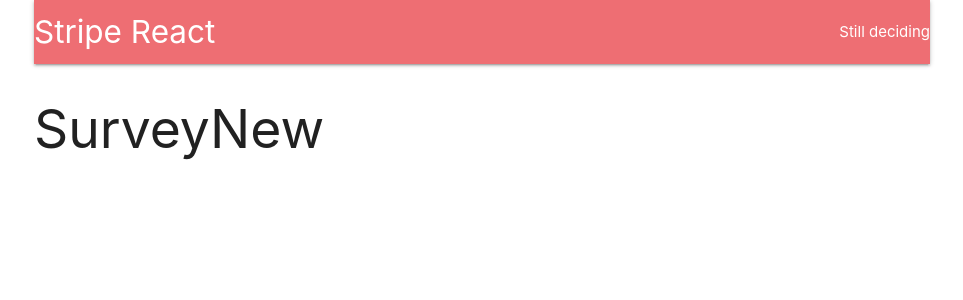
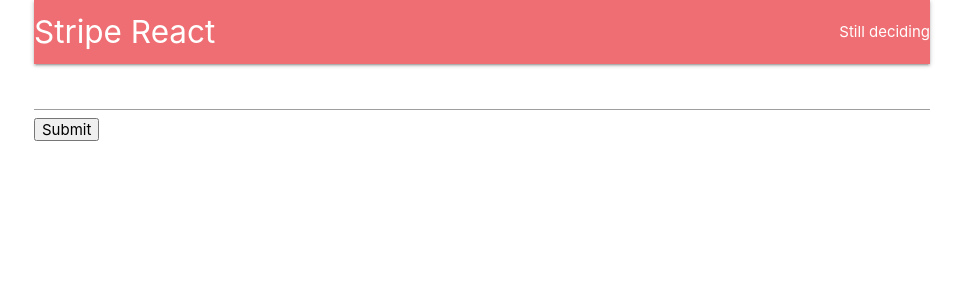
Before and after one commit to carycheng/stripe-react, a React (Create React App) app in the folder client/: page /surveys/new in a window 1280 px wide. Shown: the top 300 px of the page, without its empty margins (158-1121 px from the left). Built offline with nearby package versions, Linux system fonts and the light colour scheme; no server answers.

Commit message:
added redux form for new survey

```diff
--- a/client/package.json
+++ b/client/package.json
@@ -16,6 +16,7 @@
     "react-scripts": "4.0.3",
     "react-stripe-checkout": "^2.6.3",
     "redux": "^4.0.5",
+    "redux-form": "^8.3.7",
     "redux-thunk": "^2.3.0",
     "web-vitals": "^1.1.0"
   },
--- a/client/public/index.html
+++ b/client/public/index.html
@@ -15,6 +15,7 @@
       user's mobile device or desktop. See https://developers.google.com/web/fundamentals/web-app-manifest/
     -->
     <link rel="manifest" href="%PUBLIC_URL%/manifest.json" />
+    <link href="https://fonts.googleapis.com/icon?family=Material+Icons" rel="stylesheet">
     <!--
       Notice the use of %PUBLIC_URL% in the tags above.
       It will be replaced with the URL of the `public` folder during the build.
--- a/client/src/components/App.js
+++ b/client/src/components/App.js
@@ -5,8 +5,8 @@
 
 import Header from './Header';
 import Landing from './Landing';
-const Dashboard = () => <h2>Dashboard</h2>
-const SurveyNew = () => <h2>SurveyNew</h2>
+import Dashboard from './Dashboard';
+import SurveyNew from './surveys/SurveyNew';
 
 class App extends Component {
     // As soon as the react app boots up we will be calling the fetchUser
--- /dev/null
+++ b/client/src/components/Dashboard.js
@@ -0,0 +1,17 @@
+import react from 'react';
+import { Link } from 'react-router-dom';
+
+const Dashboard = () => {
+    return (
+        <div>
+            Dashboard
+            <div className="fixed-action-btn">
+                <Link to="/surveys/new" className="btn-floating btn-large red">
+                    <i className="material-icons">add</i>
+                </Link>
+            </div>
+        </div>
+    );
+};
+
+export default Dashboard
--- /dev/null
+++ b/client/src/components/surveys/SurveyForm.js
@@ -0,0 +1,23 @@
+import Reeact, { Component } from 'react';
+import { reduxForm, Field } from 'redux-form';
+
+class SurveyForm extends Component {
+    render() {
+        return (
+            <div>
+                <form onSubmit={this.props.handleSubmit(values => console.log(values))}>
+                    <Field
+                        type="text"
+                        name="surveyTitle"
+                        component="input"
+                    />
+                    <button type="submit">Submit</button>
+                </form>
+            </div>
+        );
+    }
+}
+
+export default reduxForm({
+    form: 'surveyForm'
+})(SurveyForm);
--- /dev/null
+++ b/client/src/components/surveys/SurveyNew.js
@@ -0,0 +1,14 @@
+import Reeact, { Component } from 'react';
+import SurveyForm from './SurveyForm';
+
+class SurveyNew extends Component {
+    render() {
+        return (
+            <div>
+                < SurveyForm />
+            </div>
+        );
+    }
+}
+
+export default SurveyNew;
--- a/client/src/reducers/index.js
+++ b/client/src/reducers/index.js
@@ -1,4 +1,5 @@
 import { combineReducers } from 'redux';
+import { reducer as reduxForm } from 'redux-form';
 import authReducer from './authReducer';
 
 export default combineReducers({
@@ -7,5 +8,6 @@
     // combine reducer which acts as a root reducer that contains all reducers.
     // We can then take this and pass this into our store and this will register
     // all our reducers with our state store.
-    auth: authReducer
+    auth: authReducer,
+    form: reduxForm
 });
```
Also changed, not shown: 1 other file (tests, documents, lock files or other folders).
